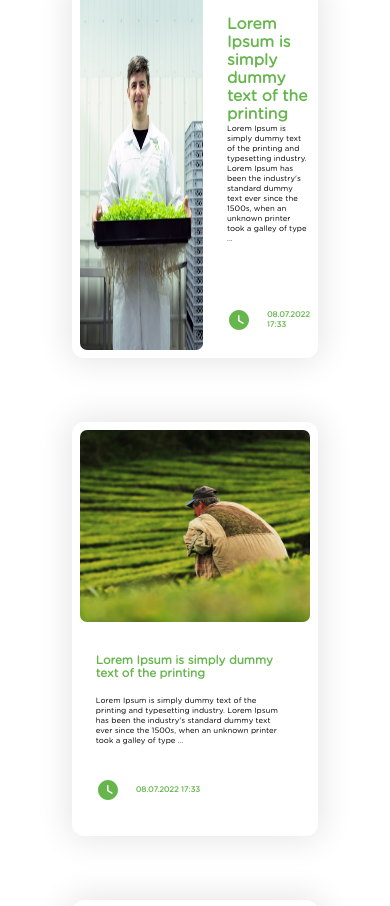
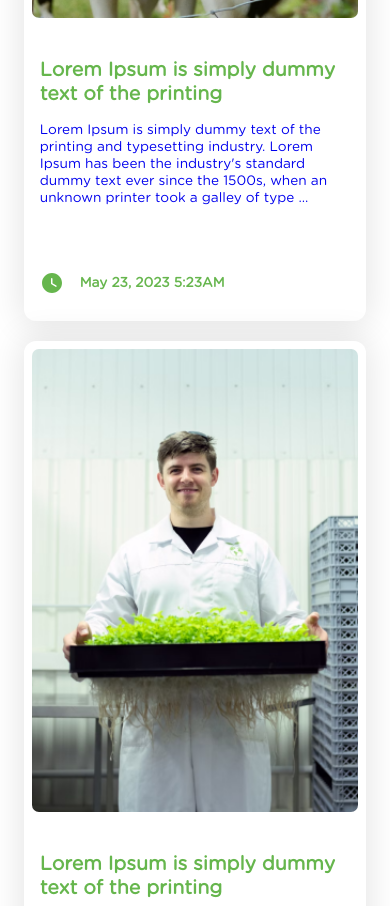
Before and after one commit to kenanmusali/Xacmaz-AgroPark, a React (Vite) app: page /news in a window 390 px wide. Shown: the part 1060-1966 px from the top of the page. Built offline with nearby package versions, Linux system fonts and the light colour scheme; data requests are answered from the project's data file.

Commit message:
0.2 (News Section Data Uptaded)

```diff
--- /dev/null
+++ b/Page/NewsDetais/index.jsx
@@ -0,0 +1,12 @@
+import React from 'react'
+import NewsDetailSection from '../../src/Components/NewsDetails'
+
+function NewsDetail() {
+  return (
+    <div>
+        <NewsDetailSection/>
+    </div>
+  )
+}
+
+export default NewsDetail
--- a/db.json
+++ b/db.json
@@ -5,7 +5,8 @@
             "img": "./Public/Images/Rectangle22.png",
             "text": "Lorem Ipsum is simply dummy text of the printing",
             "desc": "Lorem Ipsum is simply dummy text of the printing and typesetting industry. Lorem Ipsum has been the industry's standard dummy text ever since the 1500s, when an unknown printer took a galley of type ...",
-            "time" : "08.07.2022 17:33",
+            "article" : "May 23, 2023 5:23AM",
+            "time" : "May 23, 2023 5:23AM",
             "klas" : "divNewsbar"
                 },
         {
@@ -13,7 +14,8 @@
             "img": "./Public/Images/Rectangle23.png",
             "text": "Lorem Ipsum is simply dummy text of the printing",
             "desc": "Lorem Ipsum is simply dummy text of the printing and typesetting industry. Lorem Ipsum has been the industry's standard dummy text ever since the 1500s, when an unknown printer took a galley of type ...",
-            "time" : "08.07.2022 17:33",
+            "article" : "May 23, 2023 5:23AM",
+            "time" : "May 23, 2023 5:23AM",
             "klas" : "divNewsbar"
                 },
         {
@@ -21,7 +23,8 @@
             "img": "./Public/Images/Rectangle25.png",
             "text": "Lorem Ipsum is simply dummy text of the printing",
             "desc": "Lorem Ipsum is simply dummy text of the printing and typesetting industry. Lorem Ipsum has been the industry's standard dummy text ever since the 1500s, when an unknown printer took a galley of type ...",
-            "time" : "08.07.2022 17:33",
+            "article" : "May 23, 2023 5:23AM",
+            "time" : "May 23, 2023 5:23AM",
             "klas" : "divNewsbar1"
                 },
         {
@@ -29,7 +32,8 @@
             "img": "./Public/Images/Rectangle27.png",
             "text": "Lorem Ipsum is simply dummy text of the printing",
             "desc": "Lorem Ipsum is simply dummy text of the printing and typesetting industry. Lorem Ipsum has been the industry's standard dummy text ever since the 1500s, when an unknown printer took a galley of type ...",
-            "time" : "08.07.2022 17:33",
+            "article" : "May 23, 2023 5:23AM",
+            "time" : "May 23, 2023 5:23AM",
             "klas" : "divNewsbar1"
                 },
         {
@@ -37,7 +41,8 @@
             "img": "./Public/Images/Rectangle30.png",
             "text": "Lorem Ipsum is simply dummy text of the printing",
             "desc": "Lorem Ipsum is simply dummy text of the printing and typesetting industry. Lorem Ipsum has been the industry's standard dummy text ever since the 1500s, when an unknown printer took a galley of type ...",
-            "time" : "08.07.2022 17:33",
+            "article" : "May 23, 2023 5:23AM",
+            "time" : "May 23, 2023 5:23AM",
             "klas" : "divNewsbar1"
                 },
         {
@@ -45,7 +50,8 @@
             "img": "./Public/Images/Rectangle31.png",
             "text": "Lorem Ipsum is simply dummy text of the printing",
             "desc": "Lorem Ipsum is simply dummy text of the printing and typesetting industry. Lorem Ipsum has been the industry's standard dummy text ever since the 1500s, when an unknown printer took a galley of type ...",
-            "time" : "08.07.2022 17:33",
+            "article" : "May 23, 2023 5:23AM",
+            "time" : "May 23, 2023 5:23AM",
             "klas" : "divNewsbar1"
                 },
         {
@@ -53,7 +59,8 @@
             "img": "./Public/Images/Rectangle36.png",
             "text": "Lorem Ipsum is simply dummy text of the printing",
             "desc": "Lorem Ipsum is simply dummy text of the printing and typesetting industry. Lorem Ipsum has been the industry's standard dummy text ever since the 1500s, when an unknown printer took a galley of type ...",
-            "time" : "08.07.2022 17:33",
+            "article" : "May 23, 2023 5:23AM",
+            "time" : "May 23, 2023 5:23AM",
             "klas" : "divNewsbar1"
                 },
         {
@@ -61,7 +68,8 @@
             "img": "./Public/Images/Rectangle38.png",
             "text": "Lorem Ipsum is simply dummy text of the printing",
             "desc": "Lorem Ipsum is simply dummy text of the printing and typesetting industry. Lorem Ipsum has been the industry's standard dummy text ever since the 1500s, when an unknown printer took a galley of type ...",
-            "time" : "08.07.2022 17:33",
+            "article" : "May 23, 2023 5:23AM",
+            "time" : "May 23, 2023 5:23AM",
             "klas" : "divNewsbar1"
                 },
         {
@@ -69,7 +77,8 @@
             "img": "./Public/Images/Rectangle39.png",
             "text": "Lorem Ipsum is simply dummy text of the printing",
             "desc": "Lorem Ipsum is simply dummy text of the printing and typesetting industry. Lorem Ipsum has been the industry's standard dummy text ever since the 1500s, when an unknown printer took a galley of type ...",
-            "time" : "08.07.2022 17:33",
+            "article" : "May 23, 2023 5:23AM",
+            "time" : "May 23, 2023 5:23AM",
             "klas" : "divNewsbar1"
                 },
         {
@@ -77,7 +86,8 @@
             "img": "./Public/Images/Rectangle37.png",
             "text": "Lorem Ipsum is simply dummy text of the printing",
             "desc": "Lorem Ipsum is simply dummy text of the printing and typesetting industry. Lorem Ipsum has been the industry's standard dummy text ever since the 1500s, when an unknown printer took a galley of type ...",
-            "time" : "08.07.2022 17:33",
+            "article" : "May 23, 2023 5:23AM",
+            "time" : "May 23, 2023 5:23AM",
             "klas" : "divNewsbar1"
                 }
     ]
--- a/src/App.css
+++ b/src/App.css
@@ -16,6 +16,7 @@
   padding: 0;
   box-sizing: border-box;
   font-family: 'Gotham-Book';
+  text-decoration: none;
 }
 
 body {
--- a/src/App.jsx
+++ b/src/App.jsx
@@ -13,14 +13,12 @@ import Products from '../Page/Products'
 import { Route, Routes } from 'react-router'
 import NotFound404 from '../Page/NotFound404'
 import Loading from '../Page/Loading'
-
-
-
+import NewsDetail from '../Page/NewsDetais'
 
 function App() {
   return (
     <div>
-      <Loading/>
+      <Loading />
       <Navbar />
       <Routes>
         <Route path='/' element={<Home />} />
@@ -29,6 +27,7 @@ function App() {
         <Route path='/contact' element={<Contact />} />
         <Route path='/gallery' element={<Gallery />} />
         <Route path='/news' element={<News />} />
+        <Route path='/news/:id' element={<NewsDetail />} />
         <Route path='/products' element={<Products />} />
         <Route path='*' element={<NotFound404 />} />
       </Routes>
--- a/src/Components/News/index.jsx
+++ b/src/Components/News/index.jsx
@@ -14,7 +14,6 @@ const NewsSection = () => {
         return res.json();
       })
       .then((data) => {
-        console.log(data);
         setText(data);
       });
   }, []);
@@ -41,9 +40,11 @@ const NewsSection = () => {
       </div>
 
       <div className="divNewsAddBarContainer">
+
         <div className="divbarnewssection1">
           {topSection.map(({ id, text, desc, time, img, klas }) => (
-            <div key={id} className={klas}>
+            <Link key={id} to={`/news/${id}`} className="divbarnewssection1">
+              <div className={klas}>
                 <img className="NewsImage1" src={img} alt="" />
                 <div className="divNewsTextsSections">
                   <p className="NewsText1">{text}</p>
@@ -54,13 +55,15 @@ const NewsSection = () => {
                   </div>
                 </div>
               </div>
+            </Link>
           ))}
         </div>
+
 
         <div className="divbarnewssection2">
           <div className="divbarnewssection2-column">
             {bottomSection.map(({ id, text, desc, time, img, klas }) => (
-              <div key={id} className={klas}>
+             <Link key={id} to={`/news/${id}`}  className={klas}>
                 <img className="NewsImage1" src={img} alt="" />
                 <div className="divNewsTextsSections">
                   <p className="NewsText1">{text}</p>
@@ -70,10 +73,11 @@ const NewsSection = () => {
                     <p className="divNewsTime">{time}</p>
                   </div>
                 </div>
-              </div>
+              </Link>
             ))}
           </div>
         </div>
+
       </div>
     </div>
   );
--- a/src/Components/News/responsive.css
+++ b/src/Components/News/responsive.css
@@ -1,34 +1,53 @@
 /* Phone */
 @media screen and (max-width: 767px) {
+   .divNewsAddBarContainer {
+      padding: 1rem;
+   }
+
+   .divNewsbar {
+      display: flex;
+      flex-direction: column;
+   }
+
+
+
+   .divbarnewssection1 .NewsImage1 {
+      width: auto;
+   }
 
    .divbarnewssection1 {
       display: flex;
       flex-direction: column;
    }
 
+   .divNewsbar {
+      margin-bottom: 1rem;
+   }
+
    .divNewsAddBarContainer .divbarnewssection2-column {
       display: grid;
       grid-template-columns: repeat(1, 1fr);
-        gap: 4rem;
+      gap: 1rem;
       align-items: center;
       justify-content: center;
-        margin-top: 4rem;
+      margin-top: 0.5rem;
    }
 
    .NewsText1 {
-    font-size: 4vw;
+      font-size: 5vw;
+      margin-bottom: 1rem;
    }
 
    .divNewsbar1 .NewsText1 {
-    font-size: 3vw;
+      font-size: 5vw;
    }
 
    .Newsdecp1 {
-    font-size: 2vw;
+      font-size: 3.5vw;
    }
 
    .divNewsTime {
-    font-size: 2vw;
+      font-size: 3.5vw;
    }
 }
 
@@ -39,13 +58,21 @@
       flex-direction: column;
    }
 
+   .divNewsbar {
+      margin-bottom: 1rem;
+   }
+
    .divNewsAddBarContainer .divbarnewssection2-column {
       display: grid;
       grid-template-columns: repeat(2, 1fr);
-        gap: 4rem;
+      gap: 1rem;
       align-items: center;
       justify-content: center;
-        margin-top: 4rem;
+      margin-top: 0.5rem;
+   }
+
+   .divNewsAddBarContainer {
+      padding-inline: 1rem;
    }
 
    .NewsText1 {
--- a/src/Components/News/style.css
+++ b/src/Components/News/style.css
@@ -61,7 +61,7 @@
 .divNewsbar {
     display: flex;
     box-shadow: 0px 0px 33px 4px rgba(0, 0, 0, 0.1);
-/* width:42rem; */
+    /* width:42rem; */
     background-color: white;
     height: fit-content;
     border-radius: 12px;
@@ -109,11 +109,12 @@
 
 .divbarnewssection1 {
     display: flex;
-    gap: 4vw;
+    gap: 1vw;
     align-items: center;
     justify-content: center;
     width: 100%;
-    padding-inline: 2vw;
+    padding-inline: 1vw;
+    text-decoration: none;
 }
 
 .Newsdecp1 {
@@ -129,9 +130,13 @@
     grid-template-columns: repeat(4, 1fr);
     gap: 2.5vw;
     margin-top: 4rem;
-width: 100%;
-padding-inline: 2vw;
+    width: 100%;
+    padding-inline: 2vw;
+    text-decoration: none;
 }
+
+
+
 
 .divNewsbar1 {
     box-shadow: 0px 0px 33px 4px rgba(0, 0, 0, 0.1);
@@ -142,8 +147,9 @@ padding-inline: 2vw;
     flex-direction: column;
     align-items: center;
     justify-content: center;
-    width: 100% ;
+    width: 100%;
     padding: 0.5rem;
+    color: black;
 }
 
 
@@ -173,3 +179,42 @@ padding-inline: 2vw;
     /* margin: 0.5rem; */
     width: 100%;
 }
+
+.divbarnewssection1,
+.divbarnewssection2-column {
+    cursor: pointer;
+}
+
+.divNewsbar:active .NewsText1 {
+    color: var(--color2);
+}
+
+.divNewsbar:active .NewsIconSet1 {
+    color: var(--color2);
+}
+
+.divNewsbar:active .divNewsTime {
+    color: var(--color2);
+}
+
+.divNewsbar:active {
+    background-color: var(--color);
+    ;
+}
+
+.divNewsbar1:active .NewsText1 {
+    color: var(--color2);
+}
+
+.divNewsbar1:active .NewsIconSet1 {
+    color: var(--color2);
+}
+
+.divNewsbar1:active .divNewsTime {
+    color: var(--color2);
+}
+
+.divNewsbar1:active {
+    background-color: var(--color);
+    ;
+}
--- /dev/null
+++ b/src/Components/NewsDetails/index.jsx
@@ -0,0 +1,27 @@
+import React, { useEffect, useState } from 'react';
+import { useParams } from 'react-router-dom';
+import './style.css'
+
+function NewsDetailSection() {
+  const { id } = useParams();
+  const [text, setText] = useState({});
+  useEffect(() => {
+    fetch(`http://localhost:3001/News/${id}`)
+    .then((res) => {
+      return res.json();
+    })
+    .then(data=> setText(data))
+  }, [id])
+
+
+  return (
+    <div>
+      <h1>News Detail Section</h1>
+      <p>Display the details of the news item with id: {id}</p>
+
+      <p>{text.text}</p>
+    </div>
+  );
+}
+
+export default NewsDetailSection;
```
Also changed, not shown: src/Components/NewsDetails/style.css (added). Lines whose indentation alone changed are shown as unchanged.
